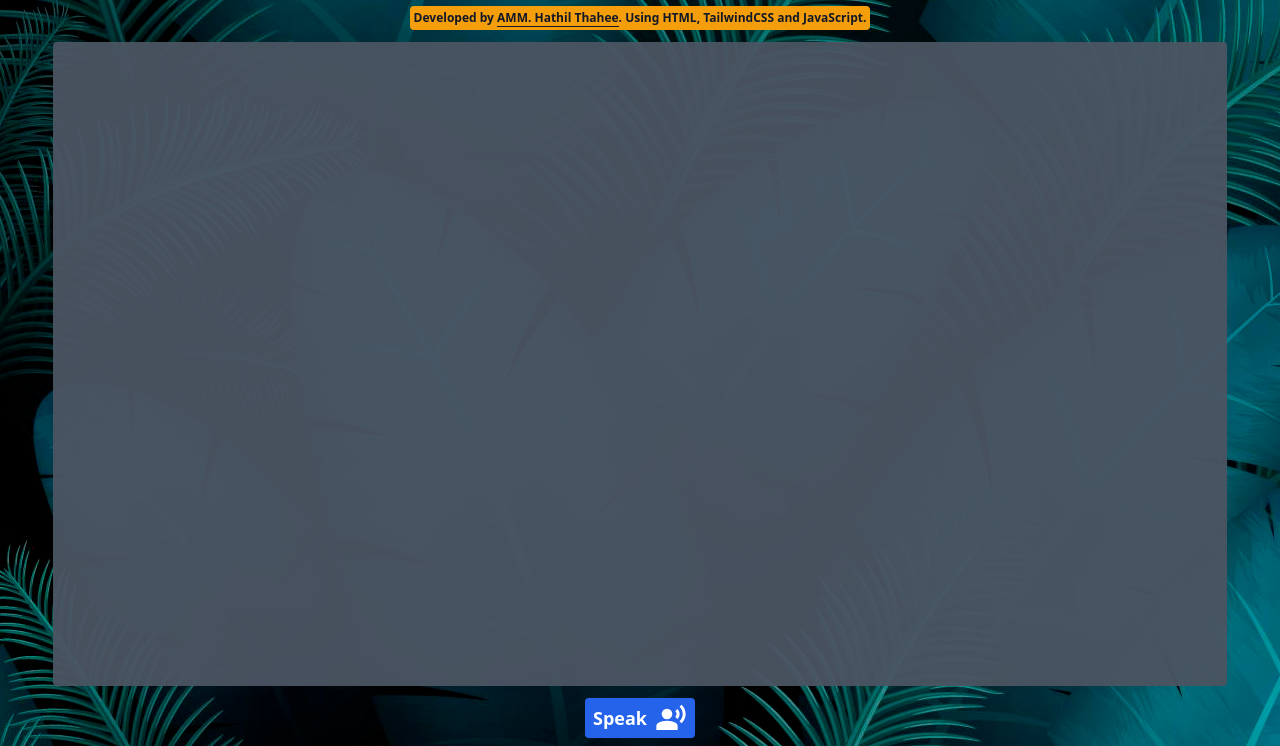
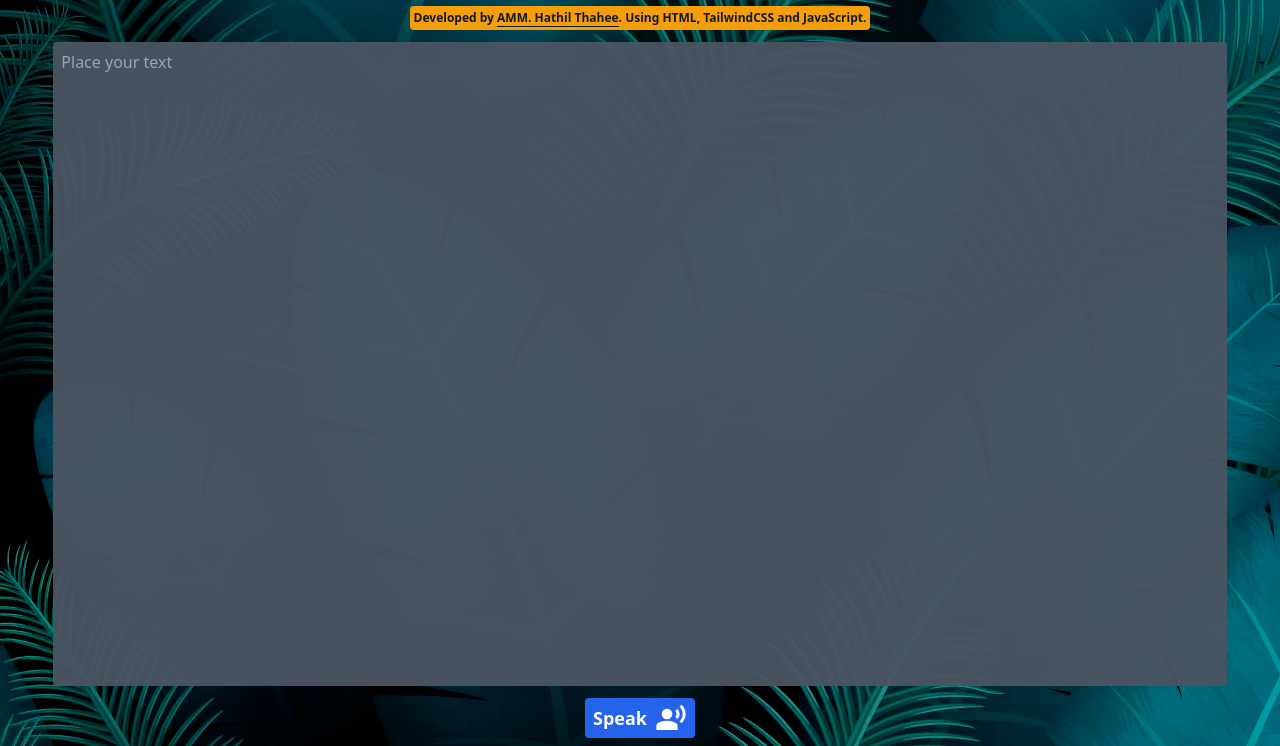
Before and after one commit to Thahee02/text-voice-convertor, a plain HTML site: page index.html in a window 1280 px wide. Shown: the part 54-800 px from the top of the page. Drawn offline with nearby package versions, Linux system fonts and the light colour scheme.

Commit message:
feat: add placeholder

```diff
--- a/index.html
+++ b/index.html
@@ -12,7 +12,7 @@
   <body class="flex flex-col space-y-3 justify-center items-center h-screen bg-center bg-no-repeat py-2" style="background-image: url('./assets/img/bg.jpg');">
     <h1 class="max-lg:text-3xl lg:text-4xl text-white font-bold text-center">Text to Voice Convetor</h1>
     <p class="text-xs text-gray-900 bg-yellow-500 rounded mx-4 px-1 py-1 text-center font-semibold">Developed by <a href="https://thahee02.github.io/Thahee-Portfolio/" class="border-b border-gray-900">AMM. Hathil Thahee</a>. Using HTML, TailwindCSS and JavaScript.</p>
-    <textarea name="" id="" cols="40" rows="10" autofocus class="bg-gray-600 rounded outline-none p-2 resize-none caret-white w-11/12 h-5/6 text-white bg-opacity-95"></textarea>
+    <textarea name="" id="" cols="40" rows="10" placeholder="Place your text" autofocus class="bg-gray-600 rounded outline-none p-2 resize-none caret-white w-11/12 h-5/6 text-white bg-opacity-95"></textarea>
     <div class="flex justify-end">
         <button class="text-white py-1 px-2 bg-blue-600 rounded lg:text-lg flex items-center space-x-2 hover:bg-blue-800 font-semibold"><span>Speak</span> <svg xmlns="http://www.w3.org/2000/svg" width="32" height="32" viewBox="0 0 24 24"><path fill="currentColor" d="M19.95 15.95L18.4 14.4q1.1-1.025 1.725-2.425T20.75 9q0-1.575-.625-2.95T18.4 3.65l1.55-1.6q1.4 1.325 2.225 3.125T23 9q0 2.025-.825 3.825T19.95 15.95m-3.2-3.2l-1.6-1.6q.45-.425.725-.962T16.15 9q0-.65-.275-1.187t-.725-.963l1.6-1.6q.8.725 1.25 1.688T18.45 9q0 1.1-.45 2.063t-1.25 1.687M9 13q-1.65 0-2.825-1.175T5 9q0-1.65 1.175-2.825T9 5q1.65 0 2.825 1.175T13 9q0 1.65-1.175 2.825T9 13m-8 8v-2.8q0-.825.425-1.55t1.175-1.1q1.275-.65 2.875-1.1T9 14q1.925 0 3.525.45t2.875 1.1q.75.375 1.175 1.1T17 18.2V21z"/></svg></button>
     </div>
```
